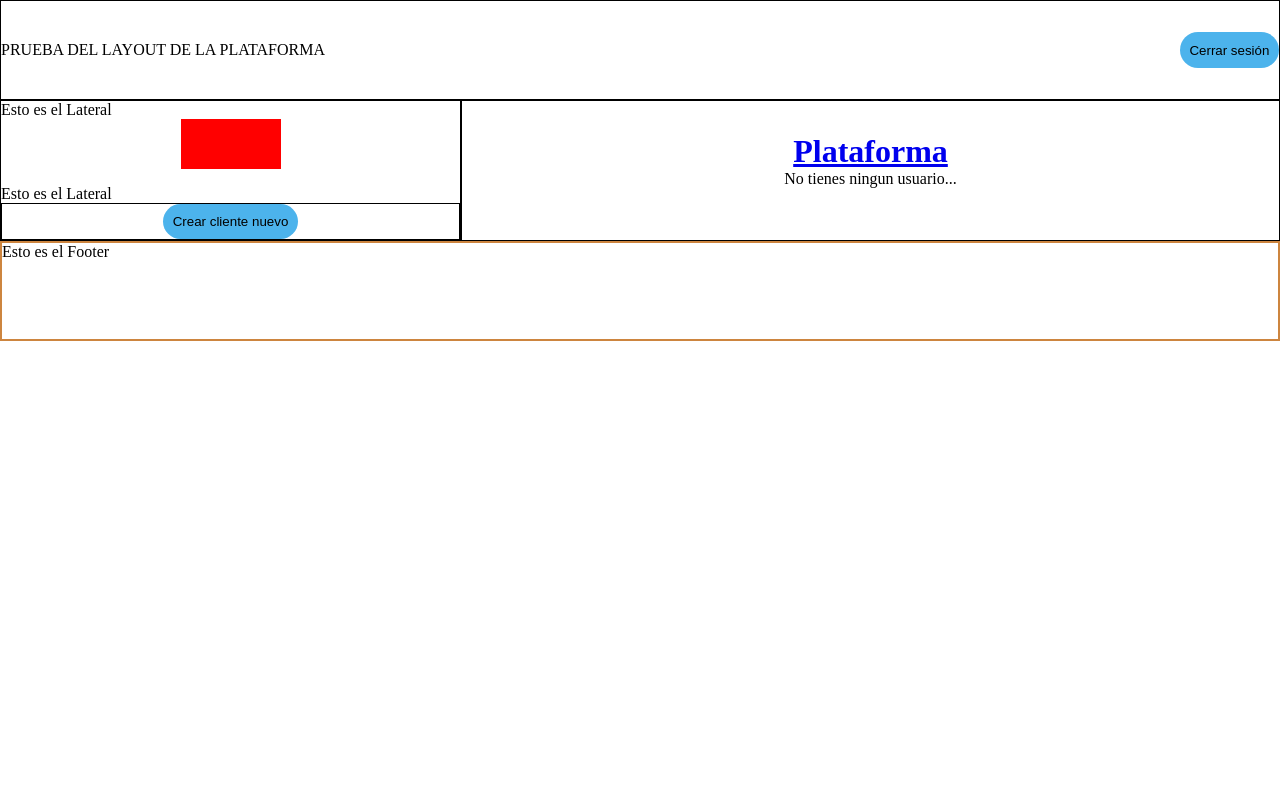
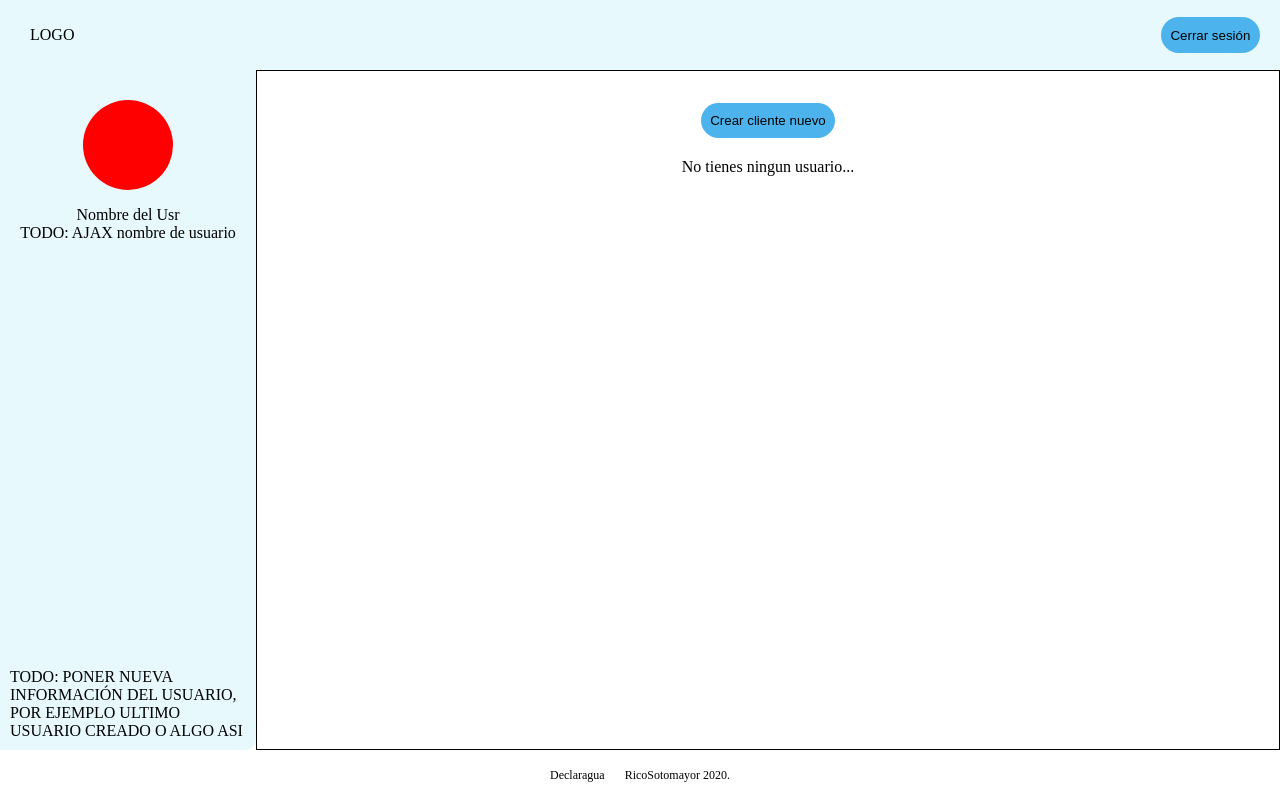
Before and after one commit to Eduardo-rico/declaragua, a Next.js app in the folder ssr/: page /plataforma in a window 1280 px wide. Built offline with nearby package versions, Linux system fonts and the light colour scheme; no server answers; sample sign-in values are in the browser's storage.

Commit message:
Se mejora la parte visual del sitio

```diff
--- a/ssr/components/Avatar.js
+++ b/ssr/components/Avatar.js
@@ -1,16 +1,33 @@
 import React from 'react';
 import styled from '@emotion/styled';
 
-const BloqueDeAvatar = styled.div`
-  width: 100px;
-  height: 50px;
+const ImagenAvatar = styled.div`
+  width: 90px;
+  height: 90px;
   background-color: red;
   margin: 0 auto;
+  margin-bottom: 1rem;
+  border-radius: 100px;
+`;
+
+const Informacion = styled.div`
+  display: flex;
+  flex-direction: column;
+  align-items: center;
+  justify-content: center;
   margin-bottom: 1rem;
 `;
 
 const Avatar = () => {
-  return <BloqueDeAvatar></BloqueDeAvatar>;
+  return (
+    <div>
+      <ImagenAvatar />
+      <Informacion>
+        <p>Nombre del Usr</p>
+        <p>TODO: AJAX nombre de usuario</p>
+      </Informacion>
+    </div>
+  );
 };
 
 export default Avatar;
--- a/ssr/components/Boton.js
+++ b/ssr/components/Boton.js
@@ -15,6 +15,7 @@ const Boton = styled.button`
     opacity: 0.9;
     cursor: pointer;
   }
+
 `;
 
 export default Boton;
--- /dev/null
+++ b/ssr/components/CerrarSesion.js
@@ -0,0 +1,18 @@
+import React from 'react';
+import Router from 'next/router';
+import Boton from './Boton';
+const CerrarSesion = () => {
+  return (
+    <Boton
+      style={{ marginRight: '20px' }}
+      onClick={() => {
+        localStorage.removeItem('token');
+        Router.push('/');
+      }}
+    >
+      Cerrar sesión
+    </Boton>
+  );
+};
+
+export default CerrarSesion;
--- a/ssr/components/PlataformaLayout.js
+++ b/ssr/components/PlataformaLayout.js
@@ -1,35 +1,59 @@
 import React, { Fragment } from 'react';
 import styled from '@emotion/styled';
 import Avatar from './Avatar';
+import Boton from './Boton';
+import CerrarSesion from './CerrarSesion';
 
 //cambiar el grid pls
 
 const Header = styled.header`
   grid-area: header;
-  height: 100px;
+  height: 70px;
   text-align: center;
   display: flex;
   justify-content: space-between;
   align-items: center;
-  border: 1px solid black;
+  background-color: #e7f9fd;
+  p {
+    padding-left: 30px;
+  }
 `;
 const Footer = styled.footer`
   grid-area: footer;
-  height: 100px;
-  border: solid 2px peru;
+  height: 50px;
   align-self: end;
+  display: flex;
+  justify-content: center;
+  align-items: center;
+
+  div {
+    display: flex;
+    justify-content: space-between;
+
+    p {
+      font-size: 12px;
+      padding: 10px;
+    }
+  }
 `;
 
 const ContenedorGeneral = styled.div`
   display: grid;
-  align-content: stretch;
   grid-template-areas:
     'header'
-    'lateral'
     'contenido'
     'footer';
 
   @media screen and (min-width: 768px) {
+    min-height: 100vh;
+    grid-template-areas:
+      'lateral header header'
+      'lateral contenido contenido'
+      'lateral contenido contenido'
+      'footer footer footer';
+  }
+
+  @media screen and (min-width: 1100px) {
     grid-template-areas:
       'header header header'
       'lateral contenido contenido'
@@ -40,11 +64,20 @@ const ContenedorGeneral = styled.div`
 
 const Lateral = styled.aside`
   grid-area: lateral;
+  display: none;
   @media screen and (min-width: 768px) {
-    border: 1px solid black;
+    max-width: 30vw;
+    display: flex;
+    flex-direction: column;
+    justify-content: space-between;
+    grid-area: lateral;
+    background-color: #e7f9fd;
+    border-bottom-right-radius: 10px;
+    padding: 30px 10px 10px 10px;
   }
   @media screen and (min-width: 1100px) {
-    border: 1px solid black;
+    border-bottom-right-radius: 10px;
+    max-width: 20vw;
   }
 `;
 
@@ -55,11 +88,16 @@ const Contenido = styled.div`
   flex-direction: column;
   align-items: center;
   padding: 2rem 0;
+  min-height: calc(100vh - 120px);
+  max-height: calc(100vh - 120px);
+  overflow: scroll;
   @media screen and (min-width: 768px) {
     border: 4px solid peru;
+    min-width: 70vw;
   }
   @media screen and (min-width: 1100px) {
     border: 1px solid black;
+    min-width: 80vw;
   }
 `;
 
@@ -70,27 +108,42 @@ const Botones = styled.div`
 `;
 
 const PlataformaLayout = (props) => {
-  const BotonCerrar = props.CerrarSesion;
-  const BotonNuevo = props.NuevoCliente;
+  // if (props.CerrarSesion) {
+  //   const BotonCerrar = props.CerrarSesion;
+  //   const BotonNuevo = props.NuevoCliente;
+  // }
 
   return (
     <Fragment>
       <ContenedorGeneral>
         <Header>
-          <p>PRUEBA DEL LAYOUT DE LA PLATAFORMA</p>
-          <BotonCerrar />
+          <p>LOGO</p>
+          <CerrarSesion />
         </Header>
         <Lateral>
-          <p>Esto es el Lateral</p>
           <Avatar />
-          <p>Esto es el Lateral</p>
-          <Botones>
-            <BotonNuevo />
-          </Botones>
+          <div>
+            <p>
+              TODO: PONER NUEVA INFORMACIÓN DEL USUARIO, POR EJEMPLO ULTIMO
+              USUARIO CREADO O ALGO ASI{' '}
+            </p>
+          </div>
         </Lateral>
-        <Contenido>{props.children}</Contenido>
+        <Contenido>
+          <Boton
+            onClick={() => {
+              Router.push('/plataforma/cliente/crear-cliente');
+            }}
+          >
+            Crear cliente nuevo
+          </Boton>
+          {props.children}
+        </Contenido>
         <Footer>
-          <p>Esto es el Footer</p>
+          <div>
+            <p>Declaragua</p>
+            <p>RicoSotomayor 2020.</p>
+          </div>
         </Footer>
 
         <style jsx global>
--- a/ssr/pages/plataforma.js
+++ b/ssr/pages/plataforma.js
@@ -15,6 +15,7 @@ const Wrapper = styled.div`
   display: flex;
   justify-content: center;
   max-width: 80%;
+  margin-top: 20px;
 `;
 
 const Plataforma = () => {
@@ -44,34 +45,8 @@ const Plataforma = () => {
     return null;
   }
 
-  const CerrarSesion = () => (
-    <Boton
-      onClick={() => {
-        localStorage.removeItem('token');
-        Router.push('/');
-      }}
-    >
-      Cerrar sesión
-    </Boton>
-  );
-
-  const NuevoCliente = () => (
-    <Boton
-      onClick={() => {
-        Router.push('/plataforma/cliente/crear-cliente');
-      }}
-    >
-      Crear cliente nuevo
-    </Boton>
-  );
-
   return (
-    <PlataformaLayout CerrarSesion={CerrarSesion} NuevoCliente={NuevoCliente}>
-      <h1>
-        <Link href='/plataforma'>
-          <a>Plataforma</a>
-        </Link>
-      </h1>
+    <PlataformaLayout>
       <Wrapper>
         {clientes.length === 0 ? (
           <p>No tienes ningun usuario...</p>
--- a/ssr/pages/plataforma/cliente/crear-cliente.js
+++ b/ssr/pages/plataforma/cliente/crear-cliente.js
@@ -7,6 +7,7 @@ import { URL } from '../../../constantes/constantes';
 import Layout from '../../../components/Layout';
 
 import styled from '@emotion/styled';
+import PlataformaLayout from '../../../components/PlataformaLayout';
 const Contenedor = styled.div`
   display: flex;
   justify-content: center;
@@ -85,7 +86,7 @@ const CrearCliente = () => {
   };
 
   return (
-    <Layout>
+    <PlataformaLayout>
       <h2>
         <Link href='/plataforma'>
           <a>Plataforma</a>
@@ -145,7 +146,7 @@ const CrearCliente = () => {
           <Boton type='submit' value='Crear' />
         </Form>
       </Contenedor>
-    </Layout>
+    </PlataformaLayout>
   );
 };
 
--- a/ssr/pages/plataforma/editar/[editarId].js
+++ b/ssr/pages/plataforma/editar/[editarId].js
@@ -6,12 +6,13 @@ import Router from 'next/router';
 
 import { URL } from '../../../constantes/constantes';
 import Layout from '../../../components/Layout';
+import PlataformaLayout from '../../../components/PlataformaLayout';
 
 const Editar = () => {
   const router = useRouter();
   const { editarId } = router.query;
   return (
-    <Layout>
+    <PlataformaLayout>
       <div>
         <h1>
           <Link href='/plataforma'>
@@ -20,7 +21,7 @@ const Editar = () => {
         </h1>
         <p>Se edita el id {editarId}</p>
       </div>
-    </Layout>
+    </PlataformaLayout>
   );
 };
 
```
Also changed, not shown: ssr/pages/plataforma/cliente/[clienteId].js (+3 -7 lines).
